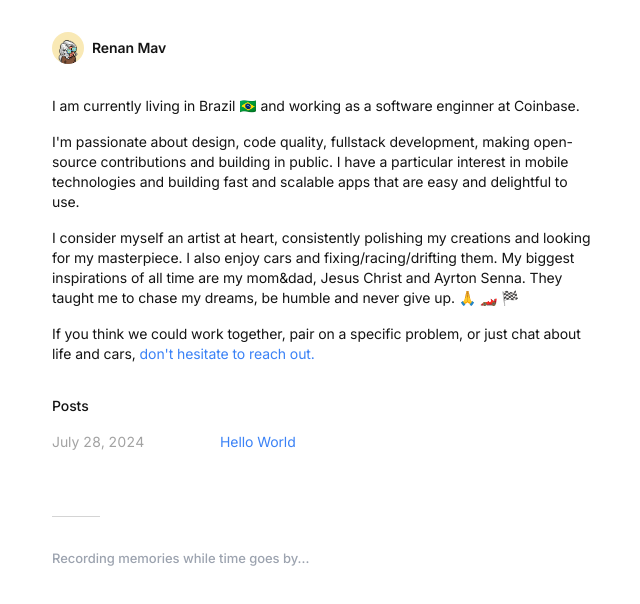
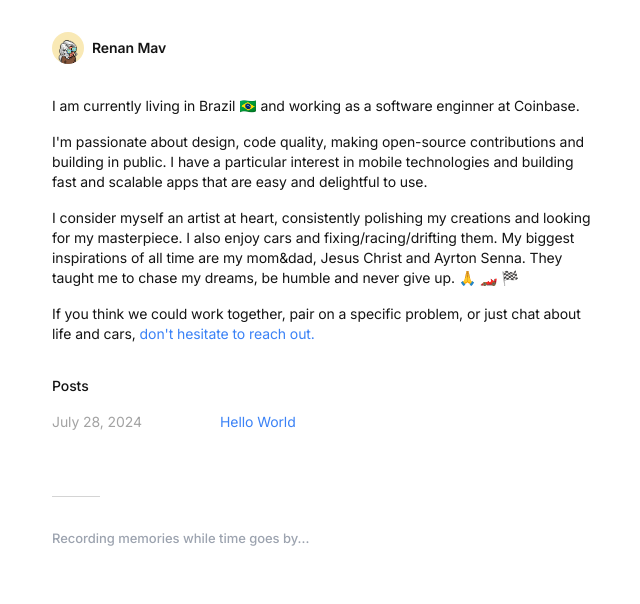
Before and after one commit to renanmav/renanmav.com, a Next.js app: page / in a window 1280 px wide. Shown: the top 604 px of the page, without its empty margins (316-956 px from the left). Built offline with nearby package versions, Linux system fonts and the light colour scheme; no server answers.

Commit message:
change formatDate logic ˆ𐃷ˆ

```diff
--- a/app/components/posts.tsx
+++ b/app/components/posts.tsx
@@ -24,7 +24,7 @@ export function BlogPosts() {
             href={`/blog/${post.slug}`}
           >
             <div className="flex w-full flex-col space-x-0 md:flex-row md:space-x-2">
-              <p className="w-40 text-base tabular-nums text-neutral-400">
+              <p className="w-40 text-base text-neutral-400">
                 {formatDate(post.metadata.publishedAt, false)}
               </p>
               <p className="text-base text-blue-500 no-underline hover:underline">
--- a/app/formatDate.ts
+++ b/app/formatDate.ts
@@ -9,14 +9,35 @@ export function formatDate(date: string, includeRelative = false) {
   let monthsAgo = currentDate.getMonth() - targetDate.getMonth();
   let daysAgo = currentDate.getDate() - targetDate.getDate();
 
+  if (daysAgo < 0) {
+    let lastMonth = currentDate.getMonth() - 1;
+    let lastMonthYear = currentDate.getFullYear();
+
+    if (lastMonth < 0) {
+      lastMonth = 11; // December is the 11th month
+      lastMonthYear--;
+    }
+
+    let lastMonthDate = new Date(lastMonthYear, lastMonth, 0);
+    let lastMonthDays = lastMonthDate.getDate();
+
+    if (lastMonthDays === 30) {
+      // Last month has 30 days
+      daysAgo += 30;
+    } else if (lastMonthDays === 31) {
+      // Last month has 31 days
+      daysAgo += 31;
+    }
+  }
+
   let formattedDate = "";
 
-  if (yearsAgo > 0) {
-    formattedDate = `${yearsAgo}y ago`;
+  if (daysAgo > 0 && daysAgo <= 31) {
+    formattedDate = `${daysAgo}d ago`;
   } else if (monthsAgo > 0) {
     formattedDate = `${monthsAgo}mo ago`;
-  } else if (daysAgo > 0) {
-    formattedDate = `${daysAgo}d ago`;
+  } else if (yearsAgo > 0) {
+    formattedDate = `${yearsAgo}y ago`;
   } else {
     formattedDate = "Today";
   }
--- a/app/page.tsx
+++ b/app/page.tsx
@@ -32,10 +32,10 @@ function MeNowadays() {
 function PassionsAndInterests() {
   return (
     <p id="passions-and-interests" className="mb-4 text-base">
-      I'm passionate about design, code quality, fullstack development, making
-      open-source contributions and building in public. I have a particular
-      interest in mobile technologies and building fast and scalable apps that
-      are easy and delightful to use.
+      I'm passionate about design, code quality, making open-source
+      contributions and building in public. I have a particular interest in
+      mobile technologies and building fast and scalable apps that are easy and
+      delightful to use.
     </p>
   );
 }
```
